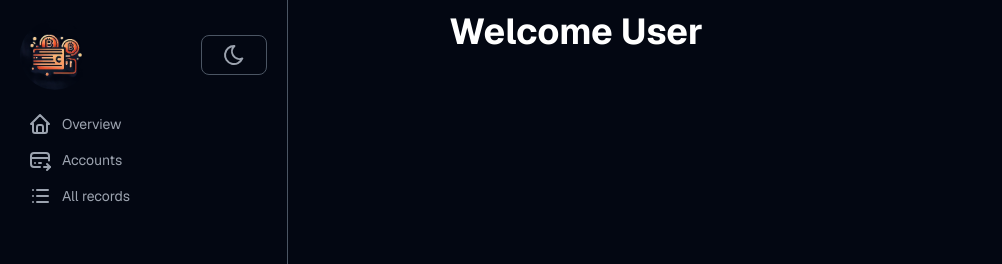
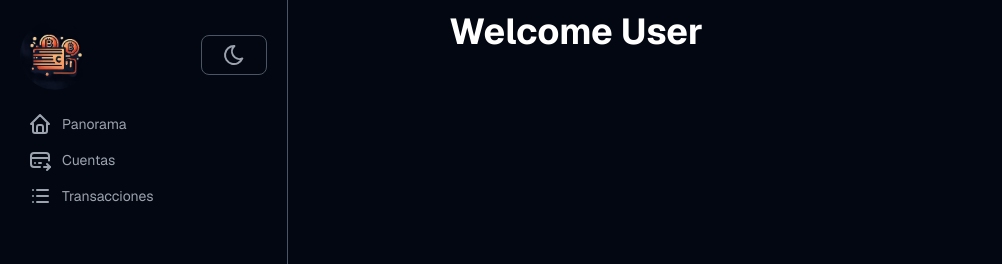
Before and after one commit to RafaelMoro/next-budget-master, a Next.js app: page /dashboard in a window 1280 px wide. Shown: the top 264 px of the page, without its empty margins (0-1002 px from the left). Built offline with nearby package versions, Linux system fonts and the light colour scheme; no server answers.

Commit message:
Update language and translations in layout and DashboardAside components

```diff
--- a/src/app/layout.tsx
+++ b/src/app/layout.tsx
@@ -14,7 +14,7 @@ export default function RootLayout({
   children: React.ReactNode;
 }>) {
   return (
-    <html lang="en" data-theme="dark">
+    <html lang="es" data-theme="dark">
       <body
         className={`${GeistSans.className} antialiased bg-white text-gray-950 dark:text-gray-100 dark:bg-gray-950 transition-colors`}
       >
--- a/src/shared/ui/organisms/DashboardAside.tsx
+++ b/src/shared/ui/organisms/DashboardAside.tsx
@@ -17,15 +17,15 @@ export const DashboardAside = ({ children }: DashboardAsideProps) => {
       <nav className="flex flex-col">
         <DashboardAsideLink href={DASHBOARD_ROUTE}>
             <HomeIcon />
-            Overview
+            Panorama
         </DashboardAsideLink>
         <DashboardAsideLink href={DASHBOARD_ROUTE}>
             <CreditCardIcon />
-            Accounts
+            Cuentas
         </DashboardAsideLink>
         <DashboardAsideLink href={DASHBOARD_ROUTE}>
             <AccountRecordsIcon />
-            All records
+            Transacciones
         </DashboardAsideLink>
       </nav>
     </aside>
```
